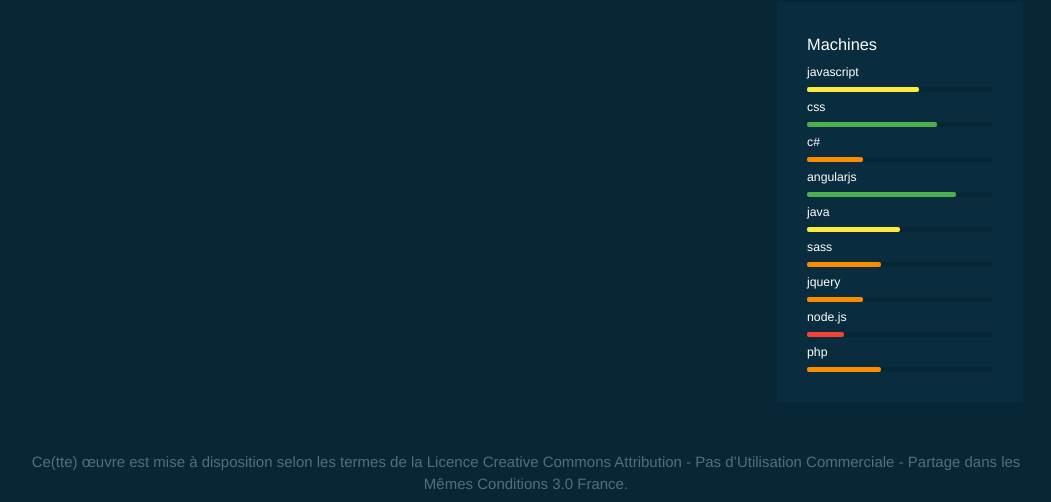
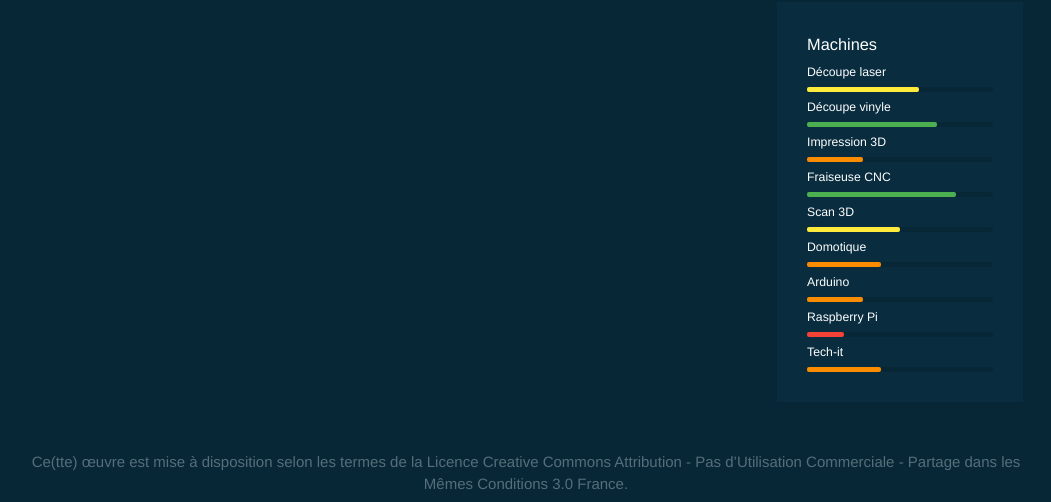
Before and after one commit to fablab-leprototype/fablab-leprototype.github.io, a Jekyll site: the page built from index.html, in a window 1280 px wide. Shown: the part 526-1028 px from the top of the page, without its empty margins (113-1164 px from the left). Built offline with Jekyll 4.4.1, drawn with Linux system fonts in a browser that asks for light colours.

Commit message:
màj
machines

```diff
--- a/_data/skills.yml
+++ b/_data/skills.yml
@@ -1,28 +1,28 @@
 -   id: javascript
-    descr: javascript
+    descr: Découpe laser
     xp: 6
 -   id: css
-    descr: css
+    descr: Découpe vinyle
     color: teal
     xp: 7
 -   id: c#
-    descr: c#
+    descr: Impression 3D
     xp: 3
 -   id: angular
-    descr: angularjs
+    descr: Fraiseuse CNC
     xp: 8
 -   id: java
-    descr: java
+    descr: Scan 3D
     xp: 5
 -   id: sass
-    descr: sass
+    descr: Domotique
     xp: 4
 -   id: jquery
-    descr: jquery
+    descr: Arduino
     xp: 3
 -   id: node.js
-    descr: node.js
+    descr: Raspberry Pi
     xp: 2
 -   id: php
-    descr: php
+    descr: Tech-it
     xp: 4
```
